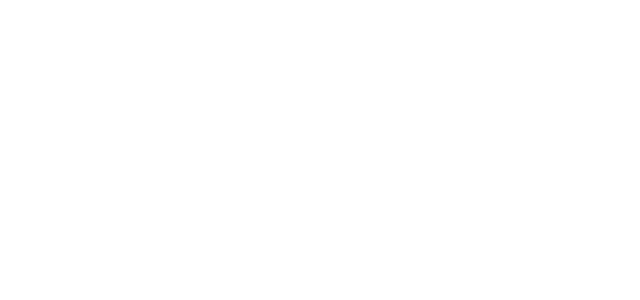
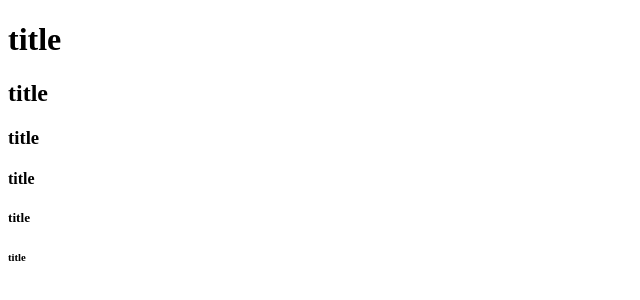
Before and after one commit to Tackosday/repository_study_frontend, a plain HTML site: page Estudio/index.html in a window 1280 px wide. Shown: the whole page, without its empty margins (0-640 px from the left). Drawn offline with Linux system fonts and the light colour scheme.

Commit message:
ETQ.titulo

```diff
--- a/Estudio/index.html
+++ b/Estudio/index.html
@@ -1,15 +1,13 @@
 <!DOCTYPE html>
-<html lang="en">
-
-    <head>
-        <meta charset="UTF-8">
-        <meta http-equiv="X-UA-Compatible" content="IE=edge">
-        <meta name="viewport" content="width=device-width, initial-scale=1.0">
-        <title>Document</title>
-    </head>
-
+<html>
 <body>
-
+    <!-- estas etiquetas son desde <h1> asta <h6> y difieren de mayor
+    a menor importancia -->
+    <h1>title</h1>
+    <h2>title</h2>
+    <h3>title</h3>
+    <h4>title</h4>
+    <h5>title</h5>
+    <h6>title</h6>
 </body>
-
 </html>
```
